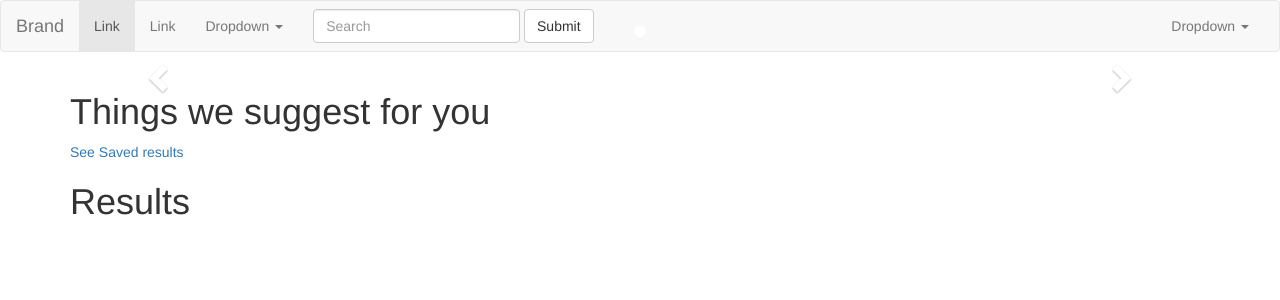
After one commit to rsoderlind/HackBright-Project, a Flask app: template templates/index_original2.html in a window 1280 px wide. The commit adds this page. Shown: the top 300 px of the page. Run offline with Flask 2, Linux system fonts and the light colour scheme; the template is opened without the code that fills it, so the values that code supplies are empty; some libraries are stand-ins or nearby versions.

Commit message:
Added a javascript carousel- WIP

```diff
--- a/server.py
+++ b/server.py
@@ -9,7 +9,41 @@ app = Flask(__name__)
 def index():
     """Return homepage."""
 
-    return render_template("index.html")
+    image_results = db.session.query(Product).filter(Product.image != "").limit(10).all()
+    id_results =   db.session.query(Product).filter(Product.product_id != 0).limit(10).all()
+    #new_image_results = []
+
+    #for image in image_results[:10]:
+     #   new_image_results.append({'image': image.image})
+
+    return render_template("index.html", image_results=image_results, id_results=id_results)
+
+
+@app.route('/seeNextTen')
+def see_next_ten():
+    """See Next Ten image items."""
+
+    if 'button_click' in session:
+        next_ten = session['button_click'] * 7
+    else:
+        next_ten = 0
+
+    if 'button_click' not in session:
+        session['button_click'] = 1
+    else:
+        session['button_click'] += 1
+
+
+    image_results = db.session.query(Product).filter(Product.image != "").limit(7).offset(next_ten).all()
+
+    new_image_results = []
+
+    for image in image_results[:7]:
+        new_image_results.append({'image': image.image})
+
+    final_results = {'new_image_results': new_image_results}
+
+    return jsonify(final_results)
 
 
 @app.route("/searchClothing")
@@ -21,17 +55,22 @@ def search_clothing():
 @app.route("/searchData")
 def search_data():
     """Search Database"""
+    search_term = request.args.get('searchClothing')
 
-
-    search_term = request.args.get('the-basics')
     results = Product.query.filter(Product.name.like('%' + search_term + '%')).all()
     #results = Product.query.filter(Product.name.op('~')('\Y' + search_term + '\y')).all()
 
+    #image_results = db.session.query(Product).filter(Product.image != "").all()
+    #new_image_results = []
+
+    #for image in image_results[:10]:
+     #   new_image_results.append({'image': image.image})
+
     new_results = []
     for result in results[:20]:
-        new_results.append({"id": result.product_id, "name": result.name})
+        new_results.append({"id": result.product_id, "name": result.name, "image": result.image})
     #result = Product.query.filter(Product.name.contains(search_term)).first()
-    print new_results
+    #print new_results
 
     prev_liked = db.session.query(Product).join(User_Product).filter(User_Product.search_term==search_term).all()
 
@@ -44,6 +83,7 @@ def search_data():
     for product in other_products[:10]:
         other_results.append({"id": product.product_id, "name": product.name})
 
+    #final_results = {'other_results': other_results, 'new_results': new_results, 'new_image_results': new_image_results}
     final_results = {'other_results': other_results, 'new_results': new_results}
 
     return jsonify(final_results)
@@ -58,8 +98,6 @@ def register_form():
 @app.route('/display')
 def display_products():
     """Display Products Searched For in Database."""
-
-
 
     user_id = session['user_id']
 
--- a/static/style.css
+++ b/static/style.css
@@ -2,3 +2,24 @@
   max-height: 150px;
   overflow-y: auto;
 }
+
+.open{
+    left:0px !important;
+    position:relative;
+}
+
+
+.transition{
+
+  -webkit-transition: left 0.3s ease-out;  /* Chrome 1-25, Safari 3.2+ */
+     -moz-transition: left 0.3s ease-out;  /* Firefox 4-15 */
+       -o-transition: left 0.3s ease-out;  /* Opera 10.50–12.00 */
+          transition: left 0.3s ease-out;  /* Chrome 26, Firefox 16+, IE 10+, Opera 12.10+ */
+
+}
+
+#myOwnCarousel{
+    position:relative;
+    left:-250px;
+
+}
--- /dev/null
+++ b/templates/index_original2.html
@@ -0,0 +1,120 @@
+{% extends 'navbar.html' %}
+{% block title %}Find Clothing that you want{% endblock %}
+ {% block content %}
+
+<div class="container">
+
+<!-- <br><br>
+{% if session['user_id'] %}
+<a href="/display"><button type='button'>See your saved searches</button></a>
+{% endif %}
+
+<form>
+  <input id = "the-basics" type="text" placeholder="Search Clothing">
+  <input type='submit' id='submitBtn'>
+<div id="results" class="row"></div>
+</form> -->
+
+<div id="myCarousel" class="carousel slide" data-ride="carousel">
+    <!-- Indicators -->
+    <ol class="carousel-indicators">
+      <li data-target="#myCarousel" data-slide-to="0" class="active"></li>
+      {% for id_result in id_results %}
+      <li data-target="#myCarousel" data-slide-to="{{id_result.product_id}}"></li>
+      {% endfor %}
+    </ol>
+
+    <!-- Wrapper for slides -->
+    <div class="carousel-inner" role="listbox">
+      {% for image_result in image_results %}
+      <div class="item active">
+        <img class="itemImg" src="{{image_result.image}}">
+        <div class="carousel-caption">
+          <h3>Chania</h3>
+          <p>The atmosphere in Chania has a touch of Florence and Venice.</p>
+        </div>
+      </div>
+      {% endfor %}
+
+      {% for image_result in image_results %}
+      <div class="item">
+        <img src="{{image_result.image}}">
+        <div class="carousel-caption">
+          <h3>Chania</h3>
+          <p>The atmosphere in Chania has a touch of Florence and Venice.</p>
+        </div>
+      </div>
+      {% endfor %}
+
+    </div>
+
+    <!-- Left and right controls -->
+    <a class="left carousel-control" href="#myCarousel" role="button" data-slide="prev">
+      <span class="glyphicon glyphicon-chevron-left" aria-hidden="true"></span>
+      <span class="sr-only">Previous</span>
+    </a>
+    <a class="right carousel-control" href="#myCarousel" role="button" data-slide="next">
+      <span class="glyphicon glyphicon-chevron-right" aria-hidden="true"></span>
+      <span class="sr-only">Next</span>
+    </a>
+  </div>
+
+
+<h1>Things we suggest for you</h1>
+<div id="suggestions">
+
+</div>
+
+<a href="/display">See Saved results</a>
+<h1>Results</h1>
+<div id="results"></div>
+</div>
+
+<script>
+$( document ).ready(function() {
+$('#searchButton').on('click', function(evt){
+  evt.preventDefault();
+  console.log("we are running");
+    var searchTerm = $('#searchClothing').val();
+    $.get('/searchData?searchClothing=' + searchTerm, function(results){
+      $('#results').html("");
+      for (result of results['new_results']){
+        var result_div = "<div class='col-md-4 resultBoxhl'><form action='/save' method='post'><input name='product_id' type='hidden' value="+ result.id +"><input type='submit' value='Save Search Results'><input type='hidden' name='search_term' id='search_term' value='" + searchTerm + "'></form>" + result.name + "<img src='" + result.image + "'></div>";
+        $('#results').append(result_div);
+      }
+
+      $('#suggestions').html("");
+      for(result of results['other_results']){
+           var result_div = "<div>" + result.name + "<form action='/save' method='post'><input name='product_id' type='hidden' value="+ result.id +"><input type='submit' value='Save Search Results'><input type='hidden' name='search_term' id='search_term' value='" + searchTerm + "'></form></div>";
+        $('#suggestions').append(result_div);
+
+      }
+
+
+})
+});
+// Activate Carousel
+    $("#myCarousel").carousel();
+
+    // Enable Carousel Indicators
+    /*{% for id_result in id_results %}
+    $(".item{{id_result.product_id}}").click(function(){
+        $("#myCarousel").carousel({{id_result.product_id}});
+    });
+    {% endfor %}*/
+
+    // Enable Carousel Controls
+    $(".left").click(function(){
+        $("#myCarousel").carousel("prev");
+    });
+    $(".right").click(function(){
+        $("#myCarousel").carousel("next");
+    });
+
+
+
+
+});
+
+</script>
+{% endblock %}
--- a/templates/navbar.html
+++ b/templates/navbar.html
@@ -3,13 +3,22 @@
 <head>
     <title>{% block title %}TITLE GOES HERE{% endblock %}</title>
     <!-- Latest compiled and minified CSS -->
+      <link rel="stylesheet" href="https://maxcdn.bootstrapcdn.com/bootstrap/3.3.7/css/bootstrap.min.css">
+  <script src="https://ajax.googleapis.com/ajax/libs/jquery/3.2.1/jquery.min.js"></script>
+  <script src="https://maxcdn.bootstrapcdn.com/bootstrap/3.3.7/js/bootstrap.min.js"></script>
+
+<script>
+
+</script>
+
+<!--
 <link rel="stylesheet" href="https://maxcdn.bootstrapcdn.com/bootstrap/3.3.7/css/bootstrap.min.css" integrity="sha384-BVYiiSIFeK1dGmJRAkycuHAHRg32OmUcww7on3RYdg4Va+PmSTsz/K68vbdEjh4u" crossorigin="anonymous">
 
     <script src="https://ajax.googleapis.com/ajax/libs/jquery/3.2.1/jquery.min.js"></script>
-<!-- Latest compiled and minified JavaScript -->
+
 <script src="https://maxcdn.bootstrapcdn.com/bootstrap/3.3.7/js/bootstrap.min.js" integrity="sha384-Tc5IQib027qvyjSMfHjOMaLkfuWVxZxUPnCJA7l2mCWNIpG9mGCD8wGNIcPD7Txa" crossorigin="anonymous"></script>
-
-    <link rel="stylesheet" href="/static/css/styles.css">
+ -->
+    <link rel="stylesheet" href="../static/style.css">
 </head>
 <body>
     <nav class="navbar navbar-default">
@@ -43,11 +52,11 @@
           </ul>
         </li>
       </ul>
-      <form class="navbar-form navbar-left">
+      <form class="navbar-form navbar-left" action="/searchData" method="GET">
         <div class="form-group">
-          <input type="text" class="form-control" placeholder="Search">
+          <input type="text" id ="searchClothing" class="form-control" placeholder="Search">
         </div>
-        <button type="submit" class="btn btn-default">Submit</button>
+        <button type="submit" id ="searchButton" class="btn btn-default">Submit</button>
       </form>
       <ul class="nav navbar-nav navbar-right">
         {% if session['user_id'] %}
```
Also changed, not shown: templates/index.html (+79 -24 lines), templates/index_original.html (added, +120 -0 lines), templates/jquery-carousel.html (added, +81 -0 lines).
